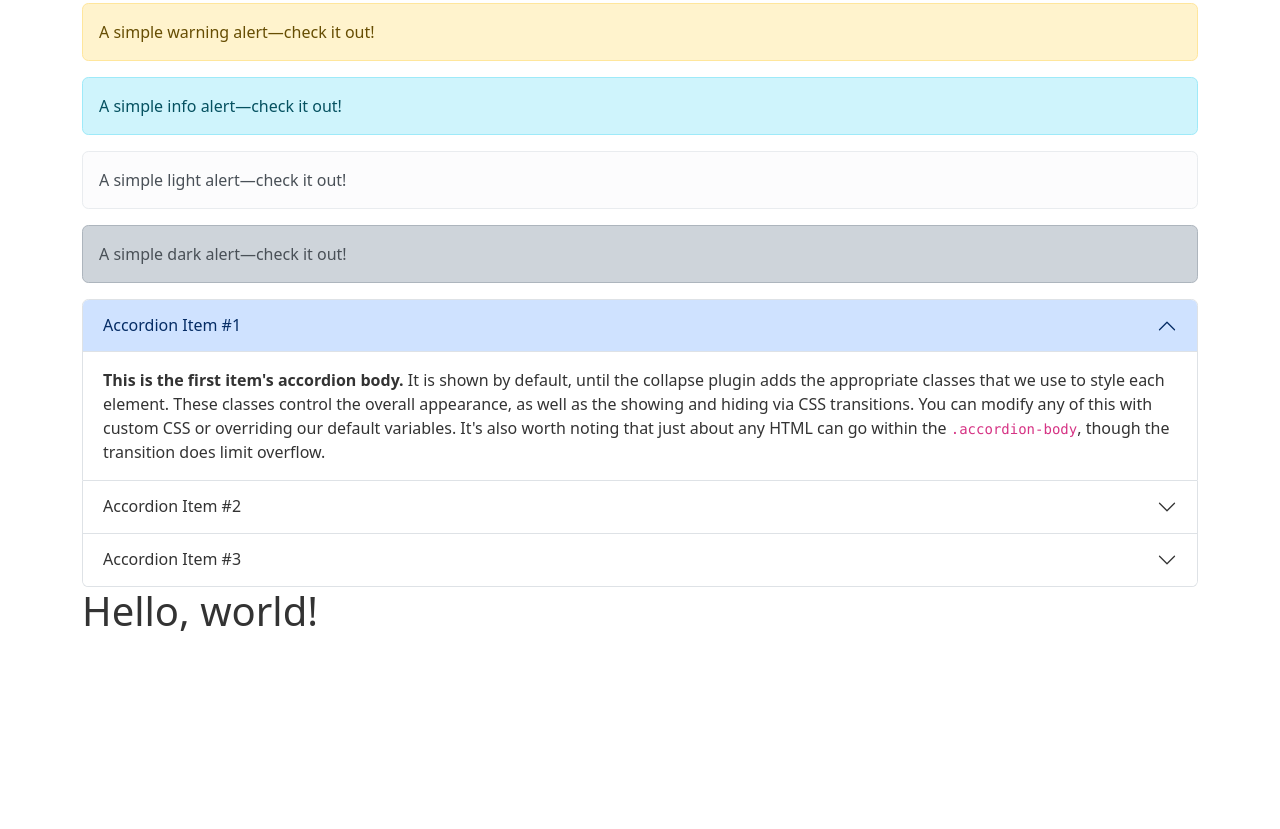
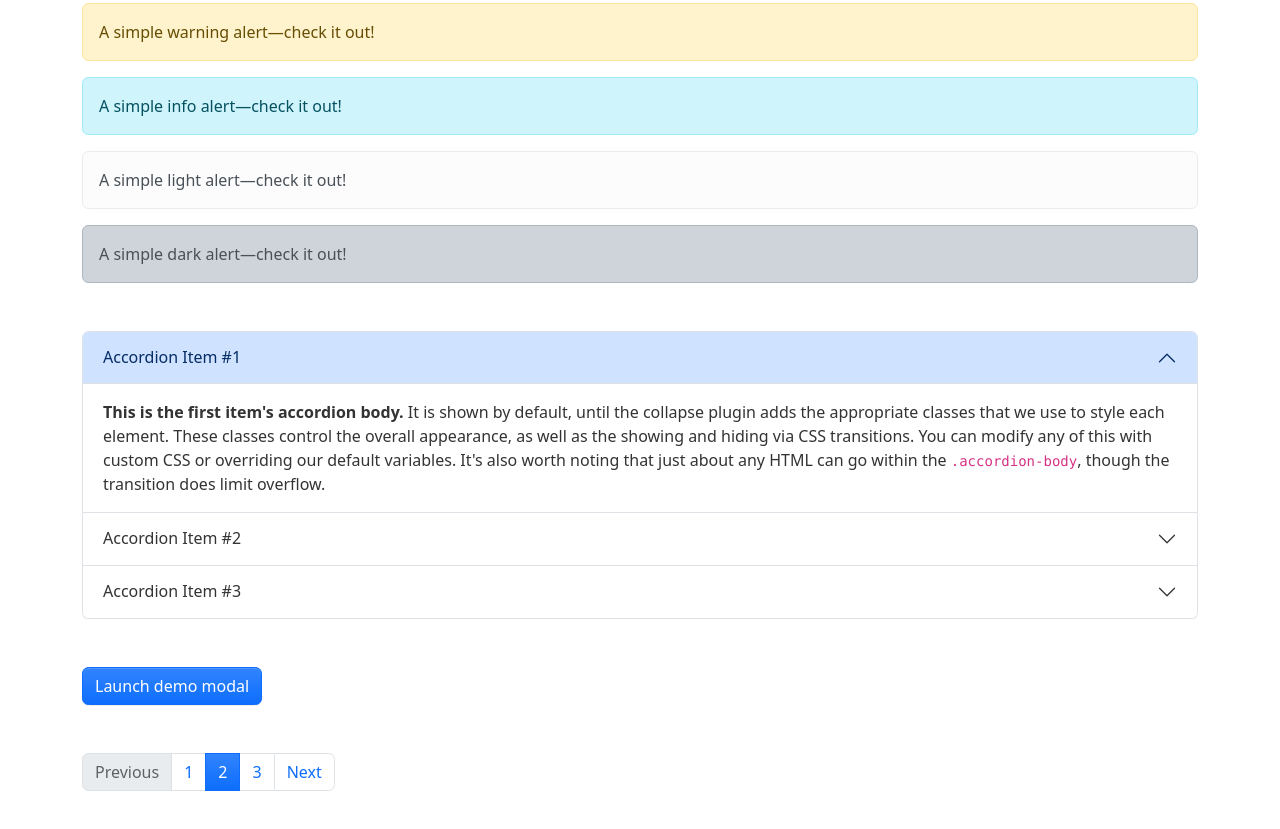
Before and after one commit to actualizer/bootstrap5, a website: page src/index.html in a window 1280 px wide. Shown: the part 349-1178 px from the top of the page. Before the commit the page ends 992 px from the top, so only its background shows below. Drawn offline with nearby package versions, Linux system fonts and the light colour scheme; files that its build step writes are made by us from their sources.

Commit message:
more Bootstrap components

```diff
--- a/src/index.html
+++ b/src/index.html
@@ -45,7 +45,7 @@
         </div>
     </div>
 </nav>
-
+<div class="mb-5">
 <div class="alert alert-primary" role="alert">
     A simple primary alert—check it out!
 </div>
@@ -70,8 +70,8 @@
 <div class="alert alert-dark" role="alert">
     A simple dark alert—check it out!
 </div>
-
-<div class="accordion" id="accordionExample">
+</div>
+<div class="accordion mb-5" id="accordionExample">
     <div class="accordion-item">
         <h2 class="accordion-header">
             <button class="accordion-button" type="button" data-bs-toggle="collapse" data-bs-target="#collapseOne" aria-expanded="true" aria-controls="collapseOne">
@@ -109,8 +109,51 @@
         </div>
     </div>
 </div>
+    <div class="mb-5">
+    <!-- Button trigger modal -->
+    <button type="button" class="btn btn-primary" data-bs-toggle="modal" data-bs-target="#exampleModal">
+        Launch demo modal
+    </button>
 
-<h1>Hello, world!</h1>
+    <!-- Modal -->
+    <div class="modal fade mb-5" id="exampleModal" tabindex="-1" aria-labelledby="exampleModalLabel" aria-hidden="true">
+        <div class="modal-dialog">
+            <div class="modal-content">
+                <div class="modal-header">
+                    <h1 class="modal-title fs-5" id="exampleModalLabel">Modal title</h1>
+                    <button type="button" class="btn-close" data-bs-dismiss="modal" aria-label="Close"></button>
+                </div>
+                <div class="modal-body">
+                    ...
+                </div>
+                <div class="modal-footer">
+                    <button type="button" class="btn btn-secondary" data-bs-dismiss="modal">Close</button>
+                    <button type="button" class="btn btn-primary">Save changes</button>
+                </div>
+            </div>
+        </div>
+    </div>
+    </div>
+<div class="mb-5">
+    <nav aria-label="...">
+        <ul class="pagination">
+            <li class="page-item disabled">
+                <a class="page-link">Previous</a>
+            </li>
+            <li class="page-item"><a class="page-link" href="#">1</a></li>
+            <li class="page-item active" aria-current="page">
+                <a class="page-link" href="#">2</a>
+            </li>
+            <li class="page-item"><a class="page-link" href="#">3</a></li>
+            <li class="page-item">
+                <a class="page-link" href="#">Next</a>
+            </li>
+        </ul>
+    </nav>
+</div>
+
+
+
 </div>
 <script src="assets/js/bootstrap.bundle.min.js"></script>
 </body>
```
